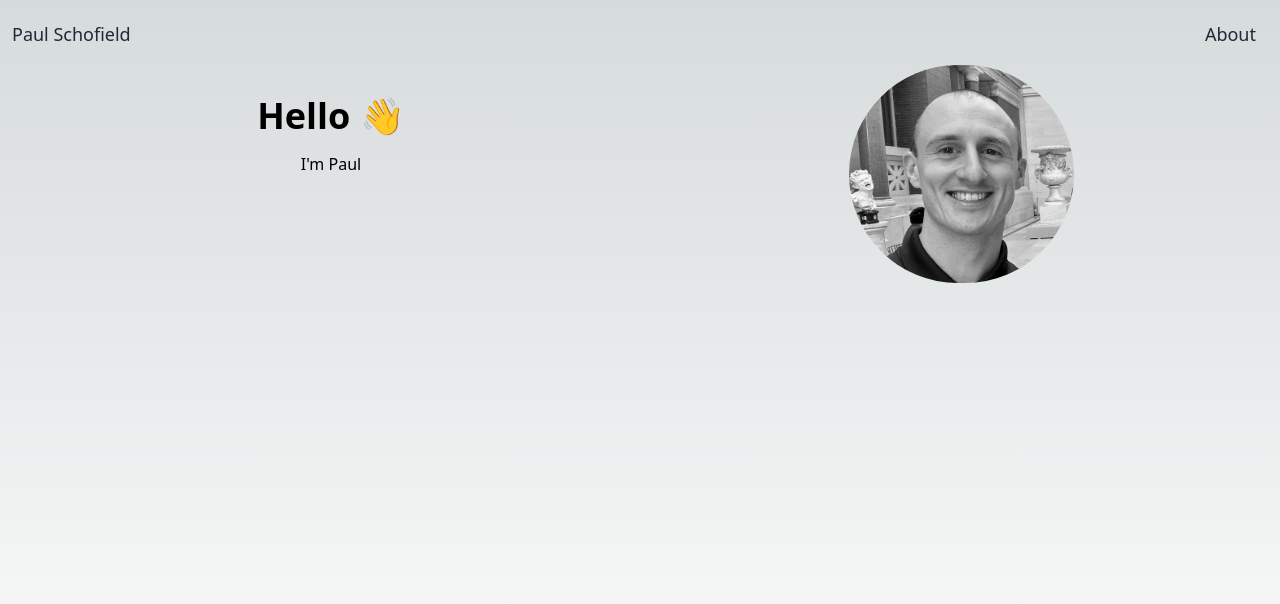
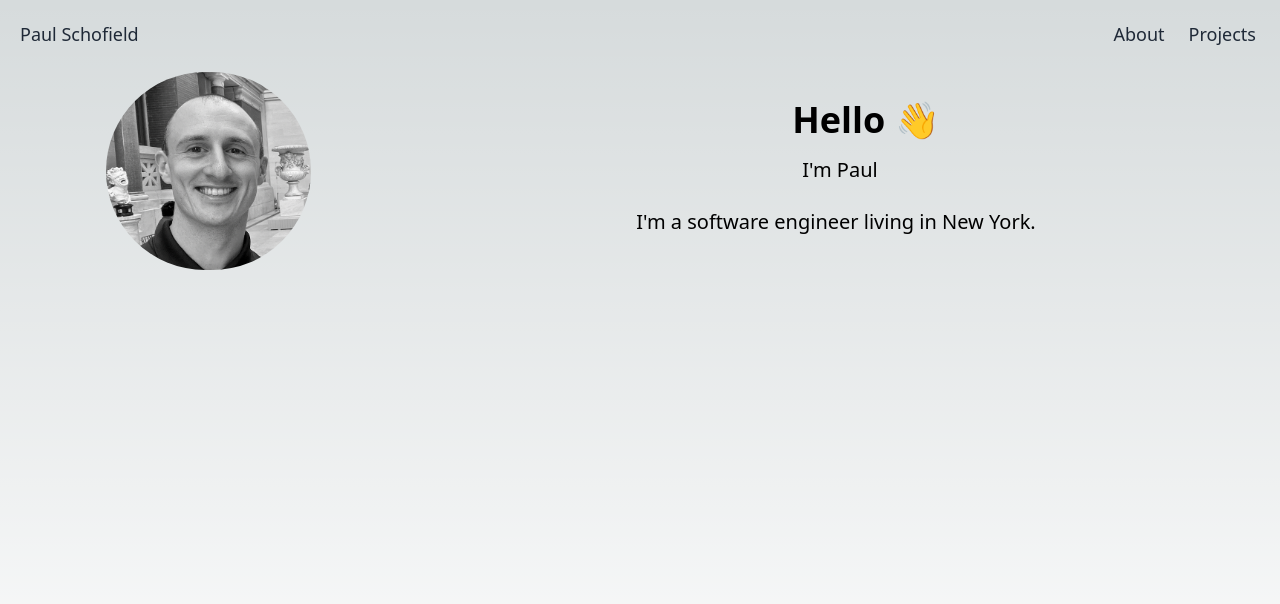
Before and after one commit to schofield-paul/personal-website, a Next.js app: page / in a window 1280 px wide. Shown: the top 604 px of the page. Built offline with nearby package versions, Linux system fonts and the light colour scheme.

Commit message:
Change column layout

```diff
--- a/src/pages/index.js
+++ b/src/pages/index.js
@@ -10,23 +10,37 @@ export default function Home() {
   return (
     <main className="h-screen w-full flex flex-col">
       <div className="flex justify-between items-center">
-        <div className="flex justify-left items-center">
-          <p className="text-gray-800 font-medium text-lg mt-5 ml-3">
+        <div className="flex items-center mr-auto">
+          <p className="text-gray-800 font-medium text-lg mt-5 ml-5">
             Paul Schofield
           </p>
         </div>
         <div className="flex justify-right items-center">
           <p className="text-gray-800 font-medium text-lg mt-5 mr-6">About</p>
+          <p className="text-gray-800 font-medium text-lg mt-5 mr-6">
+            Projects
+          </p>
         </div>
       </div>
-      <div className="flex flex-row h-full w-full">
-        <div className="flex-1 p-8 text-center">
-          <h1 className="text-4xl font-bold pt-4">Hello 👋</h1>
-          <p className="mt-4">I'm Paul</p>
+      <div className="grid grid-cols-3 gap-4">
+        <div className="col-span-1 flex justify-center items-center">
+          <div className="rounded-full overflow-hidden p-6">
+            <Image
+              className="rounded-full"
+              src={profilePic}
+              alt="My Photo"
+              width={205}
+              height={205}
+            />
+          </div>
         </div>
-        <div className="flex-1 flex justify-center items-center mt-4 mr-5 mt-[-500px]">
-          <div className="rounded-full overflow-hidden">
-            <Image src={profilePic} alt="My Photo" width={225} height={225} />
+        <div className="col-span-2 text-center text-left">
+          <h1 className="text-4xl font-bold pt-7 ml-5 mt-6">Hello 👋</h1>
+          <p className="text-xl mt-4 mr-8 ">I'm Paul</p>
+          <div className="">
+            <p className="text-xl mt-6 mr-10">
+              I'm a software engineer living in New York.
+            </p>
           </div>
         </div>
       </div>
```
